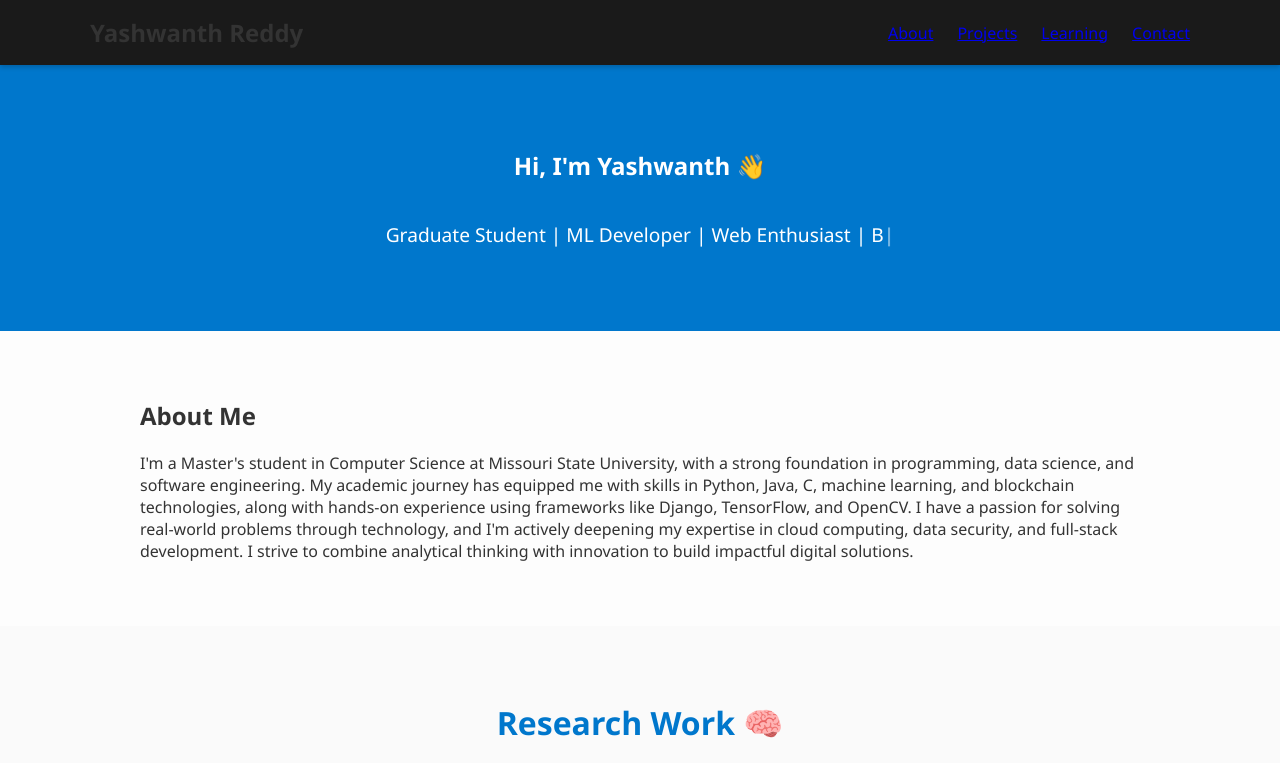
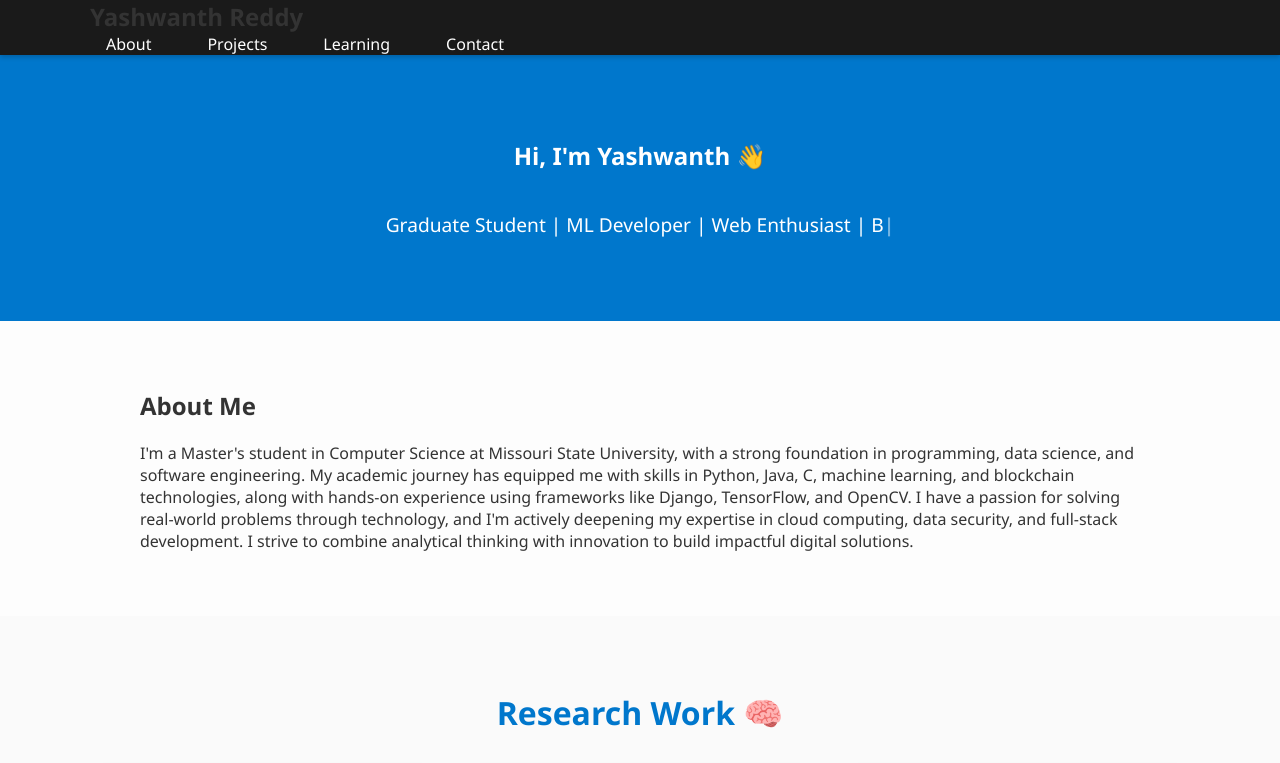
Before and after one commit to Yashwanthreddy21/Yashwanth-Reddy-Portfolio, a plain HTML site: page index.html in a window 1280 px wide. Shown: the top 763 px of the page. Drawn offline with nearby package versions, Linux system fonts and the light colour scheme.

Commit message:
Update style.css

```diff
--- a/style.css
+++ b/style.css
@@ -33,40 +33,39 @@ section {
 }
 
 
-.nav-wrapper {
-  display: flex;
-  justify-content: space-between;
-  align-items: center;
-  padding: 1rem 0;
-}
-
 .nav-menu {
-  list-style: none;
+  position: relative;
   display: flex;
   gap: 1.5rem;
+  align-items: center;
+  list-style: none;
+  padding: 0;
   margin: 0;
-  padding: 0;
-}
-
-
-.nav-link:hover {
-  color: #90cdf4;
-}
-
-
-.nav-link.active {
-  color: #1a1a1a;
 }
 
 .nav-indicator {
   position: absolute;
   top: 50%;
   transform: translateY(-50%);
-  height: 35px;
+  height: 36px;
   background: #90cdf4;
-  border-radius: 50px;
-  transition: all 0.3s ease;
+  border-radius: 999px;
+  transition: all 0.4s ease;
   z-index: 0;
+  width: 0;
+}
+
+.nav-link {
+  position: relative;
+  z-index: 1;
+  padding: 0.5rem 1rem;
+  color: white;
+  text-decoration: none;
+  font-weight: 500;
+}
+
+.nav-link.active {
+  color: #1a1a1a;
 }
 
 
```
